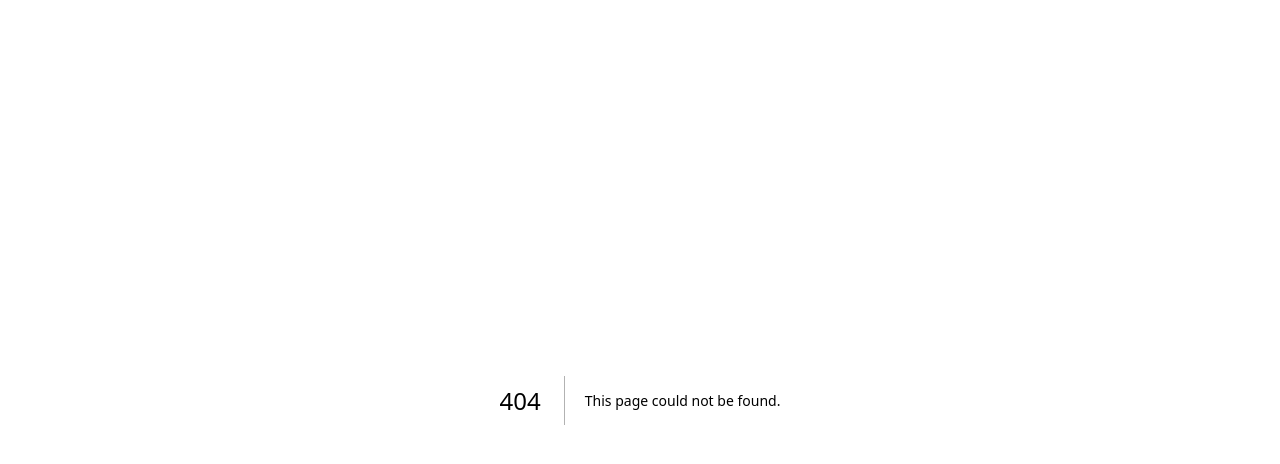
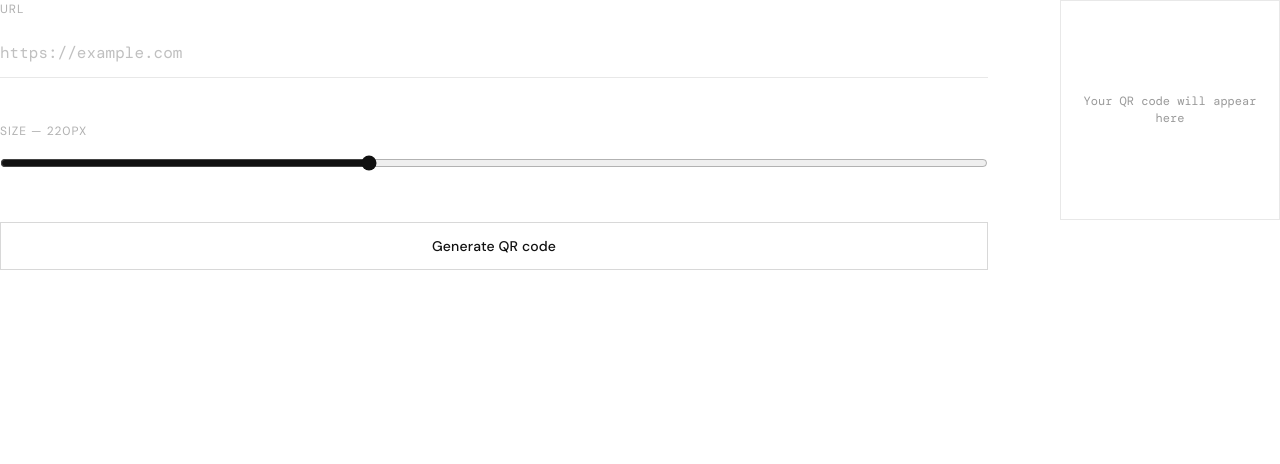
Before and after one commit to Karl-Sue/url-magic, a Next.js app in the folder client/: page /qr in a window 1280 px wide. Before the commit this address had no page. Shown: the top 464 px of the page. Built offline with nearby package versions, Linux system fonts and the light colour scheme.

Commit message:
chore: missing qr page in last commit

```diff
--- /dev/null
+++ b/client/app/qr/page.tsx
@@ -0,0 +1,5 @@
+import { QRTab } from "@/components";
+
+export default function QRPage() {
+  return <QRTab />;
+}
```
